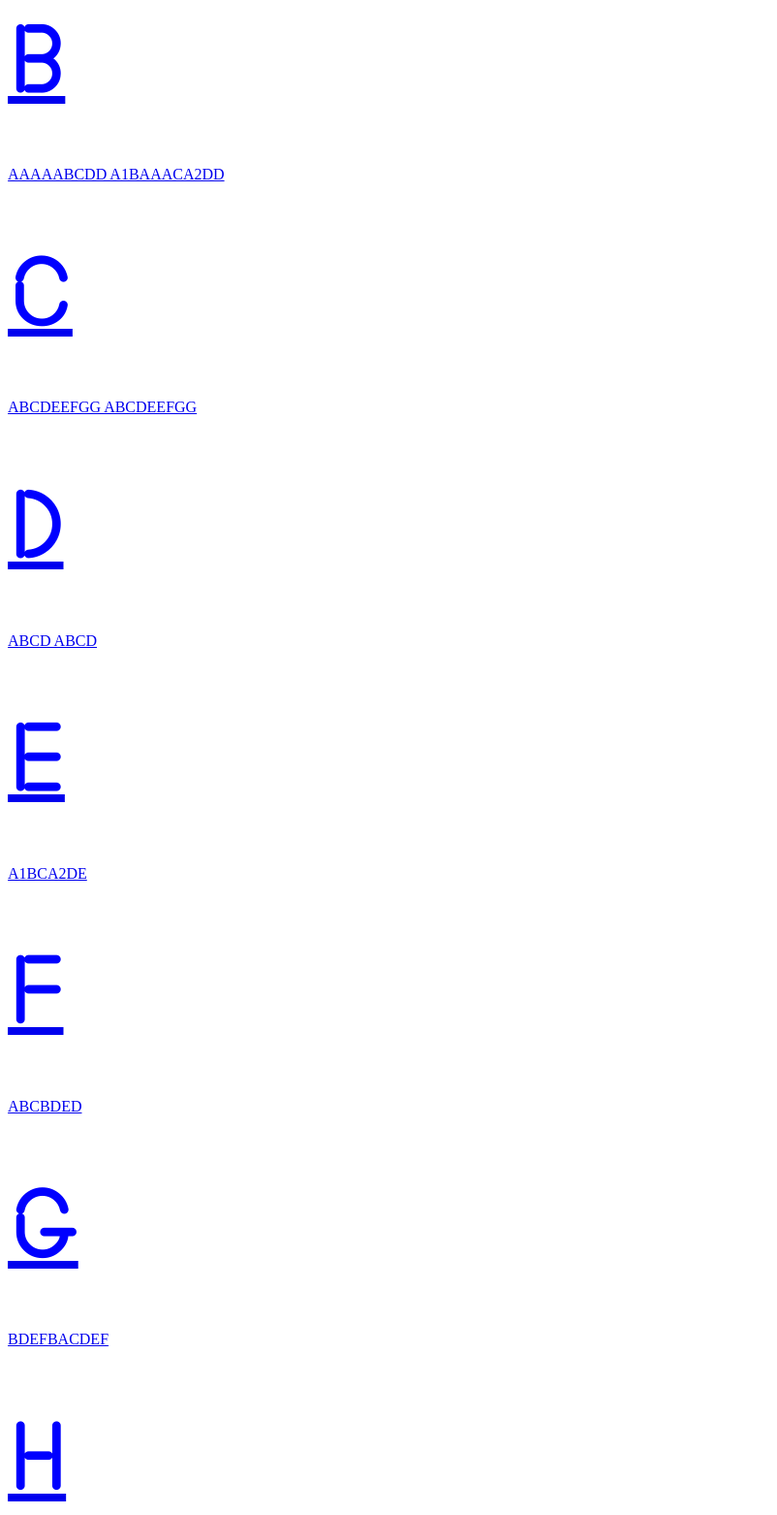
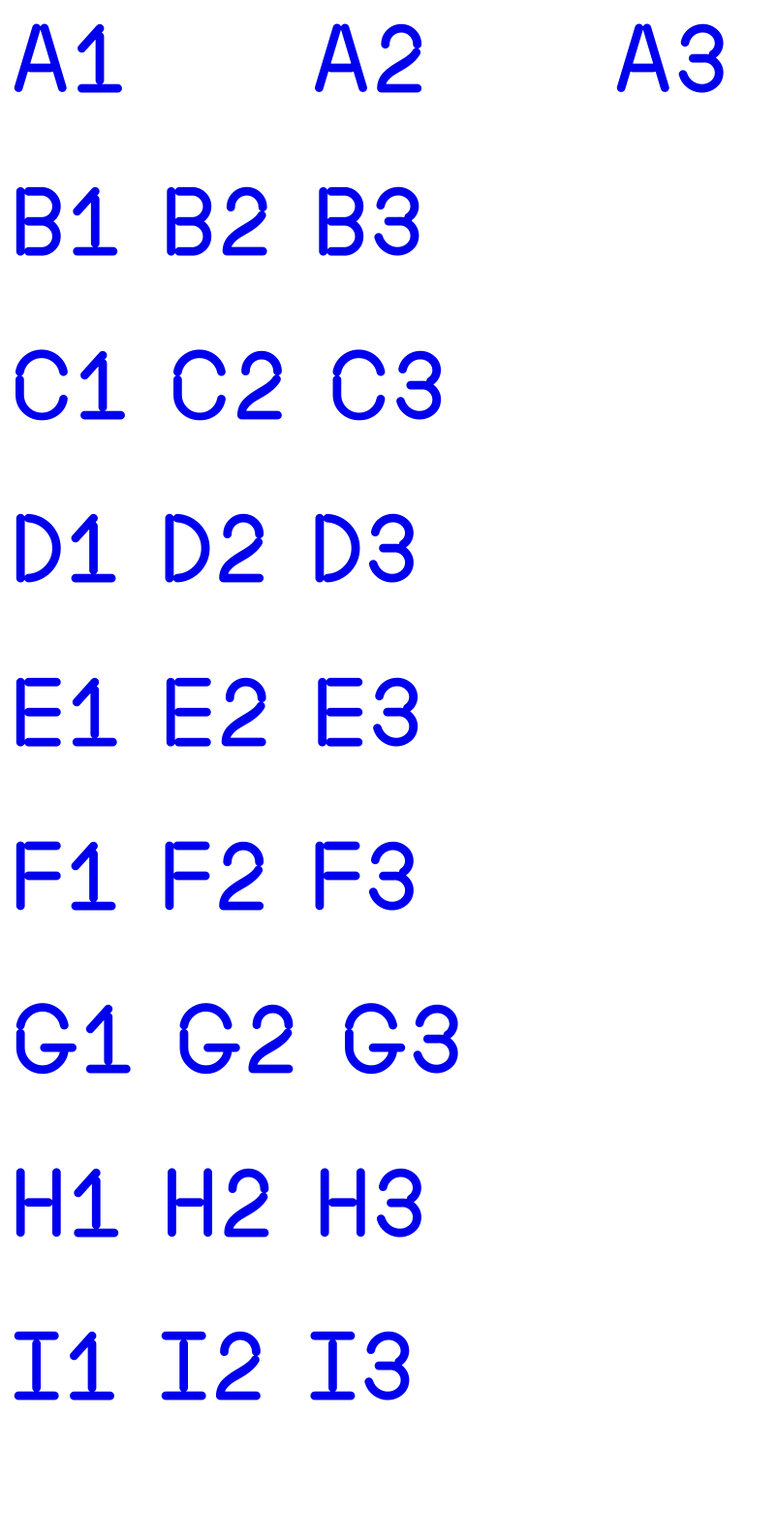
Before and after one commit to pauline0018/rouelibre, a plain HTML site: page index.html in a window 1280 px wide. Shown: the part 51-1613 px from the top of the page at 97% size, without its empty margins (0-802 px from the left). Drawn offline with Linux system fonts and the light colour scheme.

Commit message:
Add files via upload

```diff
--- a/index.html
+++ b/index.html
@@ -1,6 +1,14 @@
 <!DOCTYPE html>
 <html lang="fr">
 <head>
+
+    <style type="text/css">
+        <!--
+          a {
+            text-decoration: none;
+          }
+        //-->
+        </style>
 
     <meta charset="UTF-8">
     <meta http-equiv="X-UA-Compatible" content="IE=edge">
@@ -12,35 +20,40 @@
 </head>
 
 <body>
+    <h1>
+        <a href="https://pauline0018.github.io/rouelibre/A1">A1</a> <span style="padding-left:150px;"></span> <a href="https://pauline0018.github.io/rouelibre/A2">A2</a> <span style="padding-left:150px;"></span> <a href="https://pauline0018.github.io/rouelibre/A3">A3</a>
+    </h1>
 
+    <h1>
+        <a href="https://pauline0018.github.io/rouelibre/B1">B1</a> <a href="https://pauline0018.github.io/rouelibre/B2">B2</a> <a href="https://pauline0018.github.io/rouelibre/B3">B3</a>
+    </h1>
+
+    <h1>
+        <a href="https://pauline0018.github.io/rouelibre/C1">C1</a> <a href="https://pauline0018.github.io/rouelibre/C2">C2</a> <a href="https://pauline0018.github.io/rouelibre/C3">C3</a>
+    </h1>
+
+    <h1>
+        <a href="https://pauline0018.github.io/rouelibre/D1">D1</a> <a href="https://pauline0018.github.io/rouelibre/D2">D2</a> <a href="https://pauline0018.github.io/rouelibre/D3">D3</a>
+    </h1>
+
+    <h1>
+        <a href="https://pauline0018.github.io/rouelibre/E1">E1</a> <a href="https://pauline0018.github.io/rouelibre/E2">E2</a> <a href="https://pauline0018.github.io/rouelibre/E3">E3</a>
+    </h1>
+
+    <h1>
+        <a href="https://pauline0018.github.io/rouelibre/F1">F1</a> <a href="https://pauline0018.github.io/rouelibre/F2">F2</a> <a href="https://pauline0018.github.io/rouelibre/F3">F3</a>
+    </h1>
+
+    <h1>
+        <a href="https://pauline0018.github.io/rouelibre/G1">G1</a> <a href="https://pauline0018.github.io/rouelibre/G2">G2</a> <a href="https://pauline0018.github.io/rouelibre/G3">G3</a>
+    </h1>
+
+    <h1>
+        <a href="https://pauline0018.github.io/rouelibre/H1">H1</a> <a href="https://pauline0018.github.io/rouelibre/H2">H2</a> <a href="https://pauline0018.github.io/rouelibre/H3">H3</a>
+    </h1>
+
+    <h1>
+        <a href="https://pauline0018.github.io/rouelibre/I1">I1</a> <a href="https://pauline0018.github.io/rouelibre/I2">I2</a> <a href="https://pauline0018.github.io/rouelibre/I3">I3</a>
+    </h1>
 </body>
-<a href="https://pauline0018.github.io/rouelibre/b" a>
-<h1>B</h1>
-
-AAAAABCDD
-A1BAAACA2DD
-<h1>C</h1>
-ABCDEEFGG
-ABCDEEFGG
-<h1>D</h1>
-ABCD
-ABCD
-<h1>E</h1>
-A1BCA2DE
-<h1>F</h1>
-ABCBDED
-<h1>G</h1>
-BDEFBACDEF
-<h1>H</h1>
-BDEFGABCDE
-<h1>I</h>
-ABCD
-
-
-</head>
-
-<body>
-
-
-
 </html>
```
